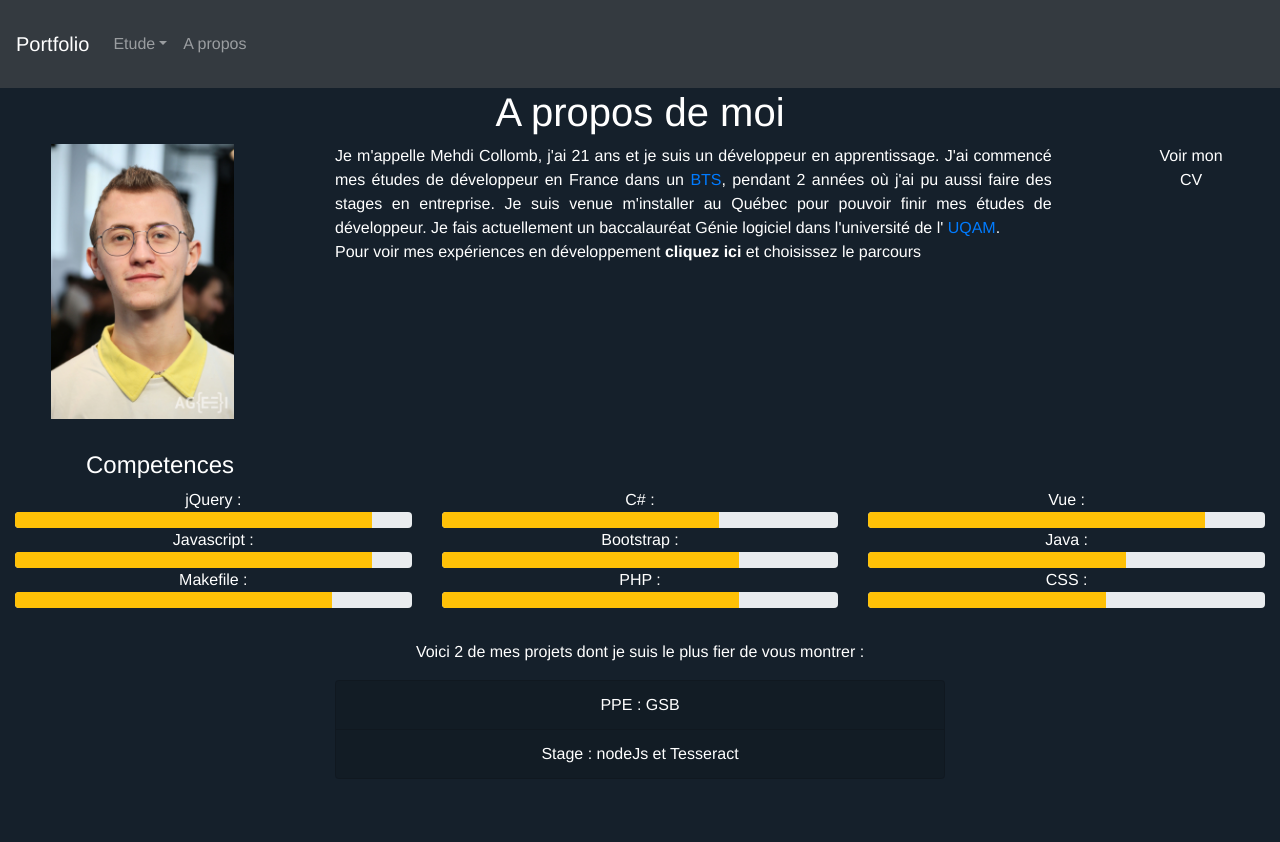
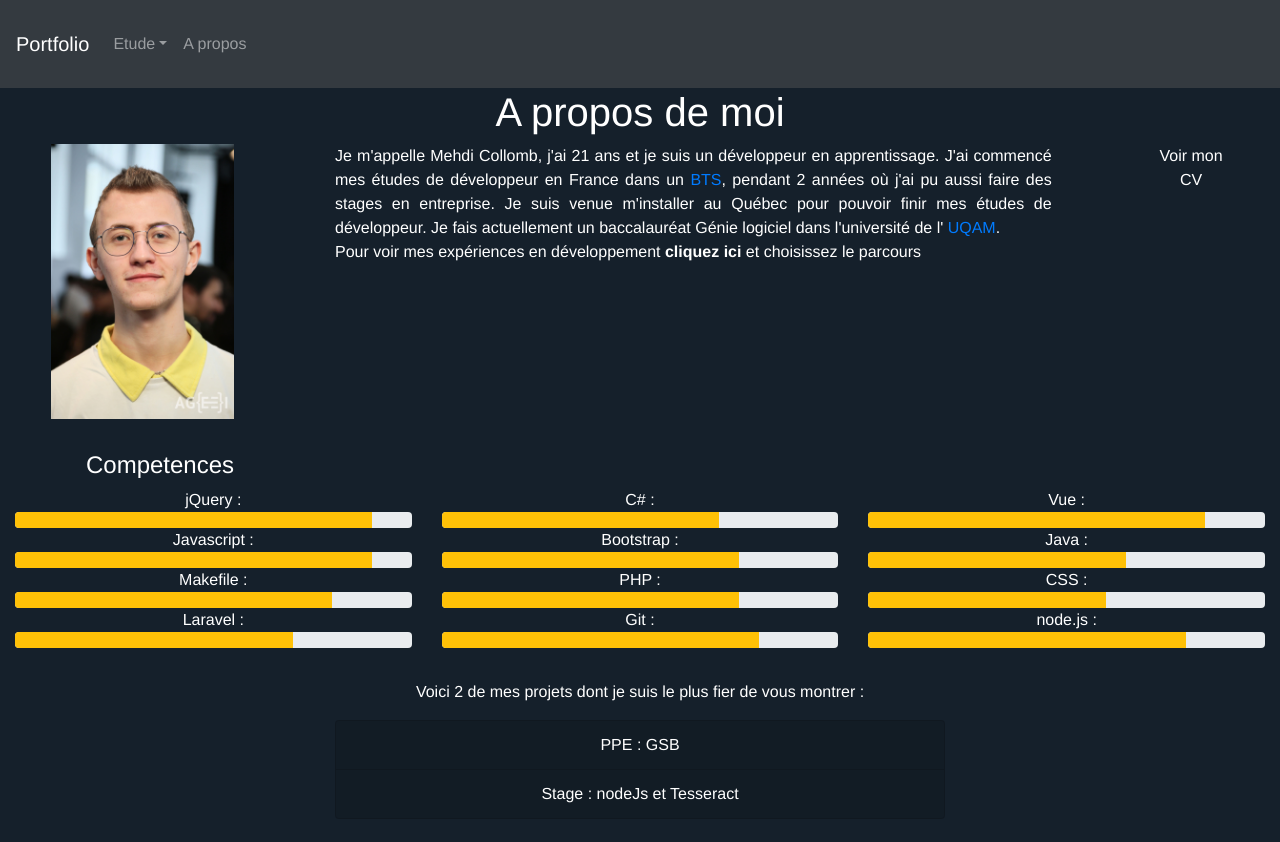
Before and after one commit to Kyowdem/Portfolio, a Vue app: page /aboutMe in a window 1280 px wide. Before the commit the page ends 803 px from the top, so only its background shows below. Built offline with nearby package versions, Linux system fonts and the light colour scheme.

Commit message:
skill 9 to 12

```diff
--- a/src/views/AboutMe.vue
+++ b/src/views/AboutMe.vue
@@ -113,7 +113,7 @@ export default {
   },
   mounted() {
     this.shuffle(this.skills);
-    this.skills = this.skills.slice(0, 9);
+    this.skills = this.skills.slice(0, 12);
   },
 };
 </script>
```
